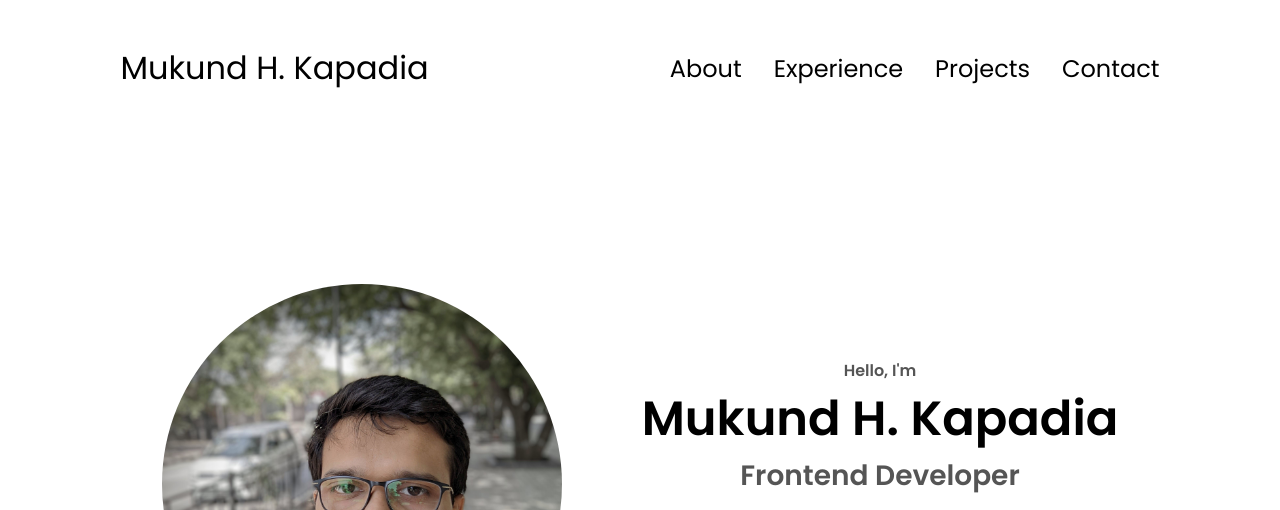
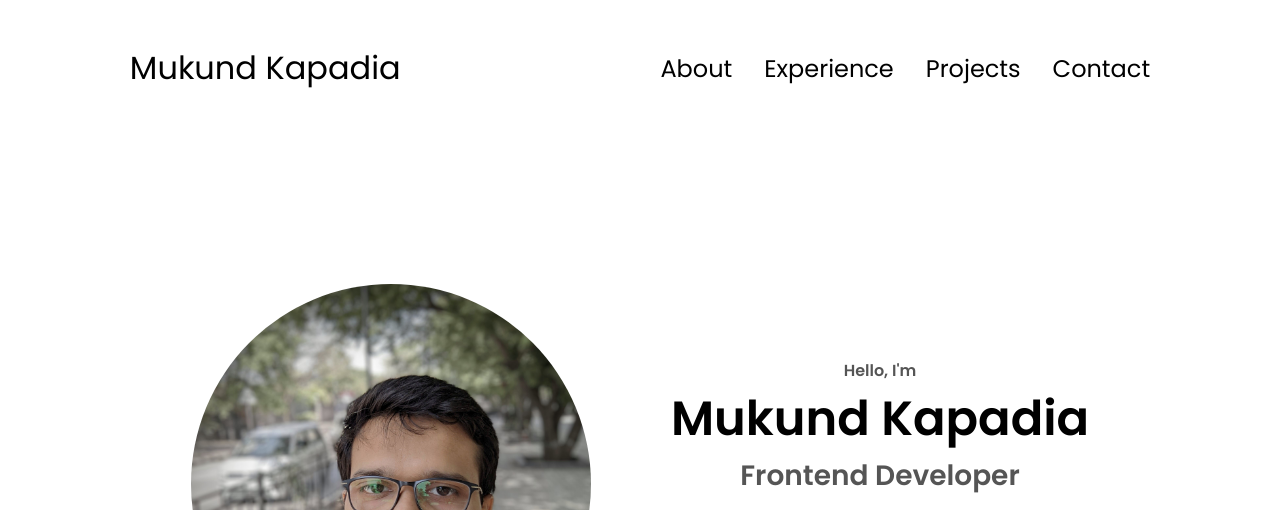
Before and after one commit to Mukund920/Portfolio-Website, a plain HTML site: page index.html in a window 1280 px wide. Shown: the top 510 px of the page. Drawn offline with Linux system fonts and the light colour scheme.

Commit message:
Update index.html

```diff
--- a/index.html
+++ b/index.html
@@ -9,7 +9,7 @@
   </head>
   <body>
     <nav id="desktop-nav">
-      <div class="logo">Mukund H. Kapadia</div>
+      <div class="logo">Mukund Kapadia</div>
       <div>
         <ul class="nav-links">
           <li><a href="#about">About</a></li>
@@ -20,7 +20,7 @@
       </div>
     </nav>
     <nav id="hamburger-nav">
-      <div class="logo">Mukund H. Kapadia</div>
+      <div class="logo">Mukund Kapadia</div>
       <div class="hamburger-menu">
         <div class="hamburger-icon" onclick="toggleMenu()">
           <span></span>
@@ -45,7 +45,7 @@
       </div>
       <div class="section_text">
         <p class="section_text_p1">Hello, I'm</p>
-        <h1 class="title">Mukund H. Kapadia</h1>
+        <h1 class="title">Mukund Kapadia</h1>
         <p class="section_text_p2">Frontend Developer</p>
         <div class="btn-container">
           <button
```
